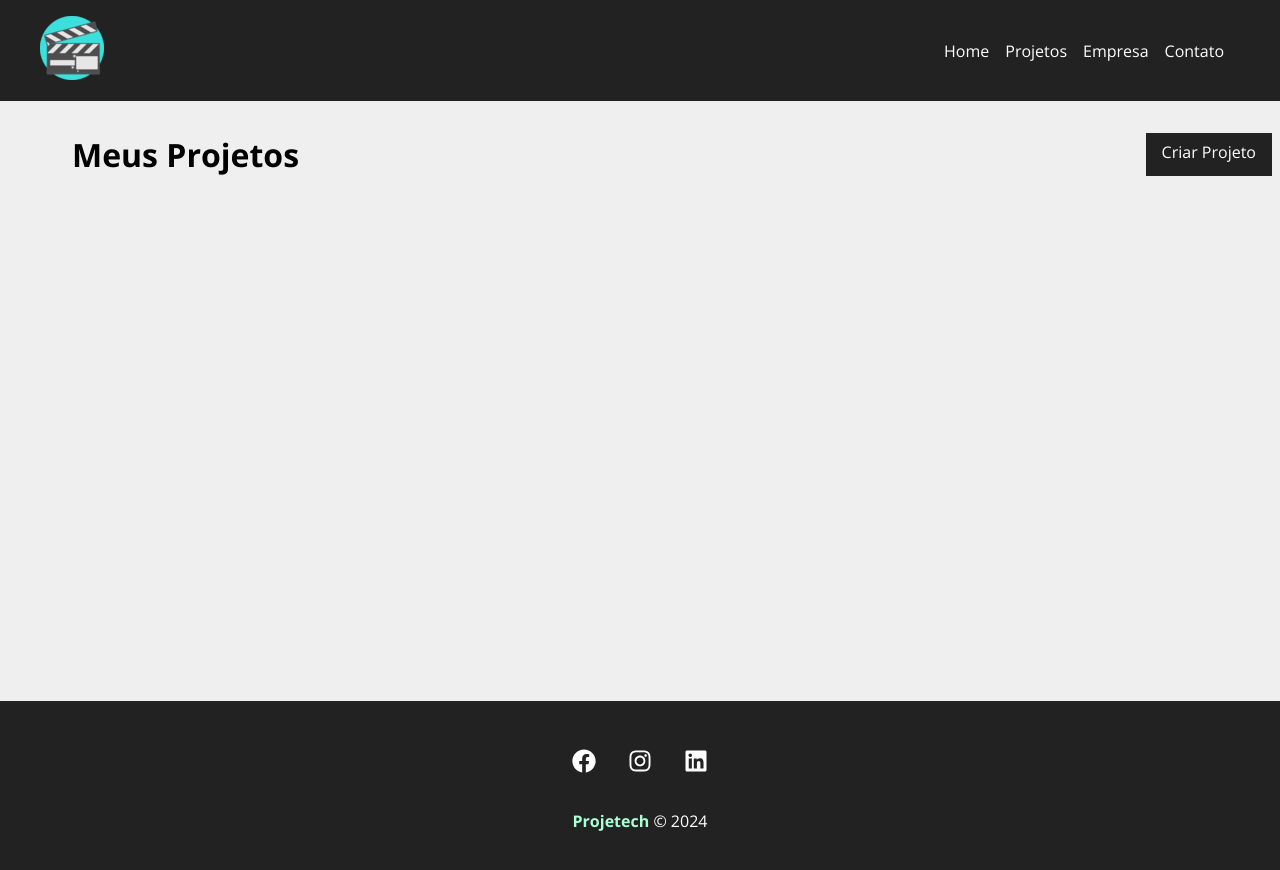
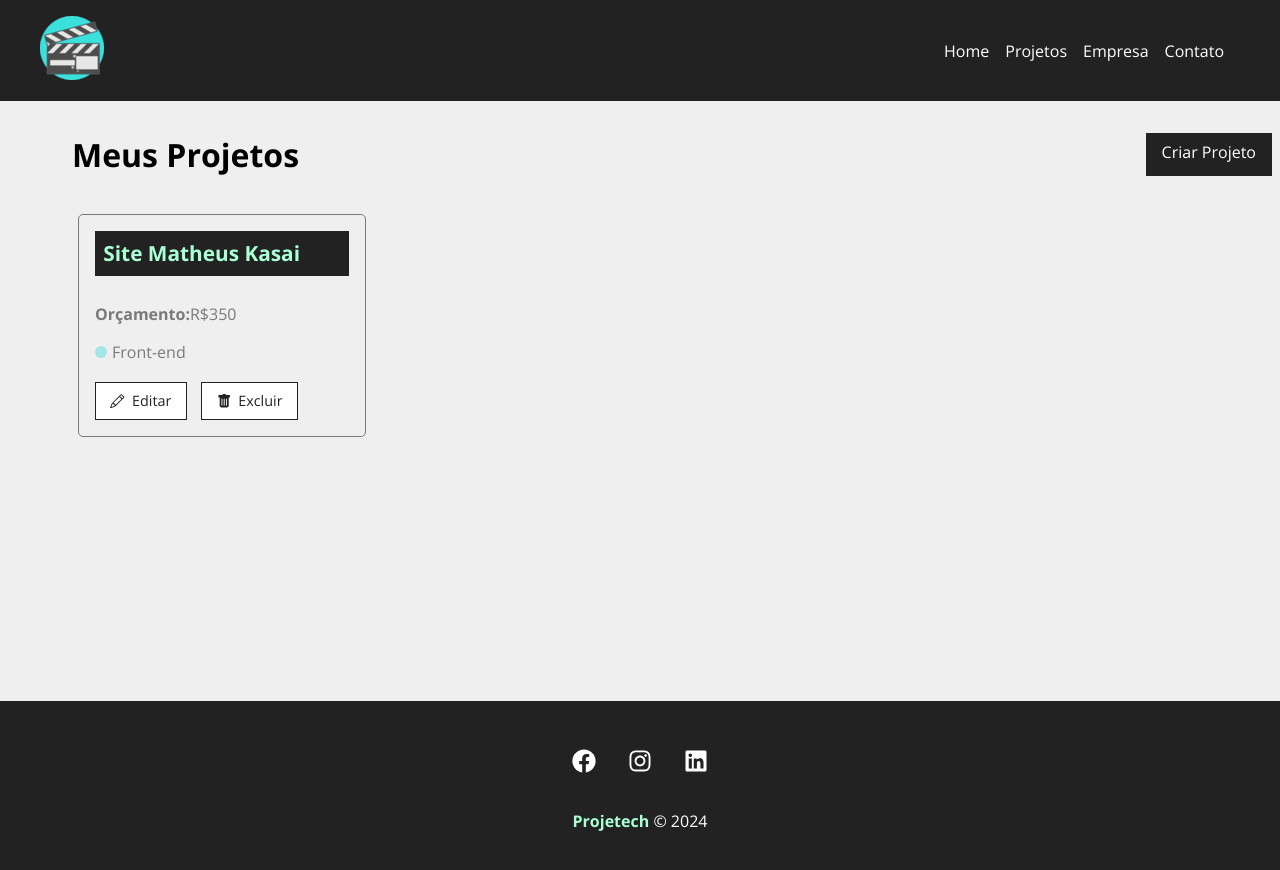
Before and after one commit to guilherme-beloni/myapp, a React (Create React App) app: page /projects in a window 1280 px wide. Shown: the top 870 px of the page. Built offline with nearby package versions, Linux system fonts and the light colour scheme; data requests are answered from the project's data file.

Commit message:
AlertToExclude

```diff
--- a/db.json
+++ b/db.json
@@ -1,5 +1,17 @@
 {
-  "projects": [],
+  "projects": [
+    {
+      "id": "a2a6",
+      "name": "Site Matheus Kasai",
+      "budget": "350",
+      "category": {
+        "id": "2",
+        "name": "Front-end"
+      },
+      "cost": 0,
+      "services": []
+    }
+  ],
   "categories": [
     {
       "id": "1",
--- a/src/components/pages/Projects.js
+++ b/src/components/pages/Projects.js
@@ -32,6 +32,10 @@ function Projects() {
   }, []);
 
   function removeProject(id) {
+    // Exibe um alerta de confirmação antes de excluir o projeto
+    const confirmDelete = window.confirm("Deseja excluir este projeto?");
+
+    if (confirmDelete) {
       fetch(`http://localhost:5000/projects/${id}`, {
         method: "DELETE",
         headers: {
@@ -39,12 +43,37 @@ function Projects() {
         },
       })
         .then((resp) => resp.json())
-      .then((data) => {
+        .then(() => {
           setProjects(projects.filter((project) => project.id !== id));
           setProjectMessage("Projeto removido com sucesso!");
         })
         .catch((err) => console.log(err));
+    } else {
+      // O usuário cancelou a exclusão
+      console.log("Exclusão cancelada pelo usuário.");
     }
+  }
+
+  /*const excluirEndereco = () => {
+    Alert.alert('Mensagem', 'Deseja realmente excluir esse endereço?', [
+      {
+        text: 'Sim',
+        onPress: () => {
+          try {
+            firebase.database().ref('dbEndereco').child(key).remove();
+            alert('Registro excluído com sucesso!');
+            cancelar();
+          } catch (e) {
+            alert('Erro ao excluir!');
+          }
+        },
+      },
+      {
+        text: 'Não',
+        onPress: () => cancelar(),
+      },
+    ]);
+  };*/
   return (
     <div className={styles.project_container}>
       <div className={styles.title_container}>
```
Also changed, not shown: 1 other file (tests, documents, lock files or other folders). Lines whose indentation alone changed are shown as unchanged.
